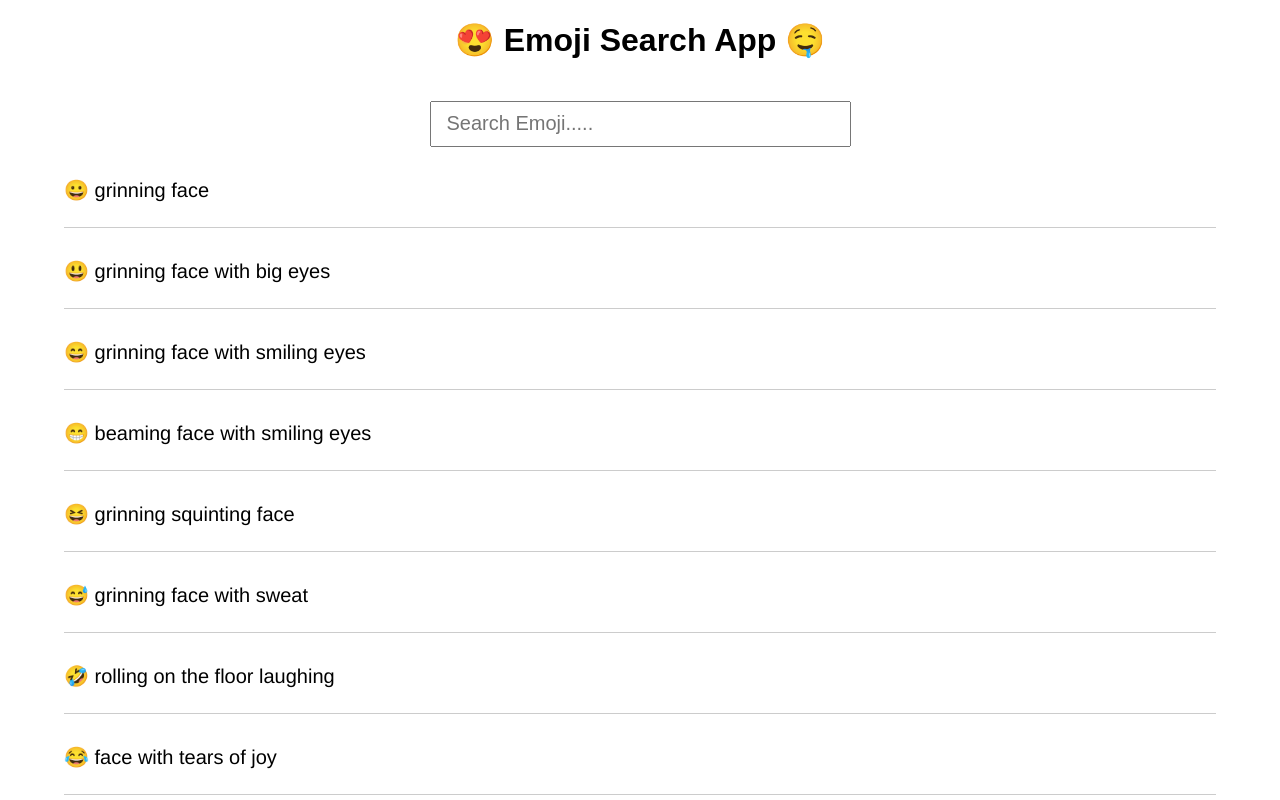
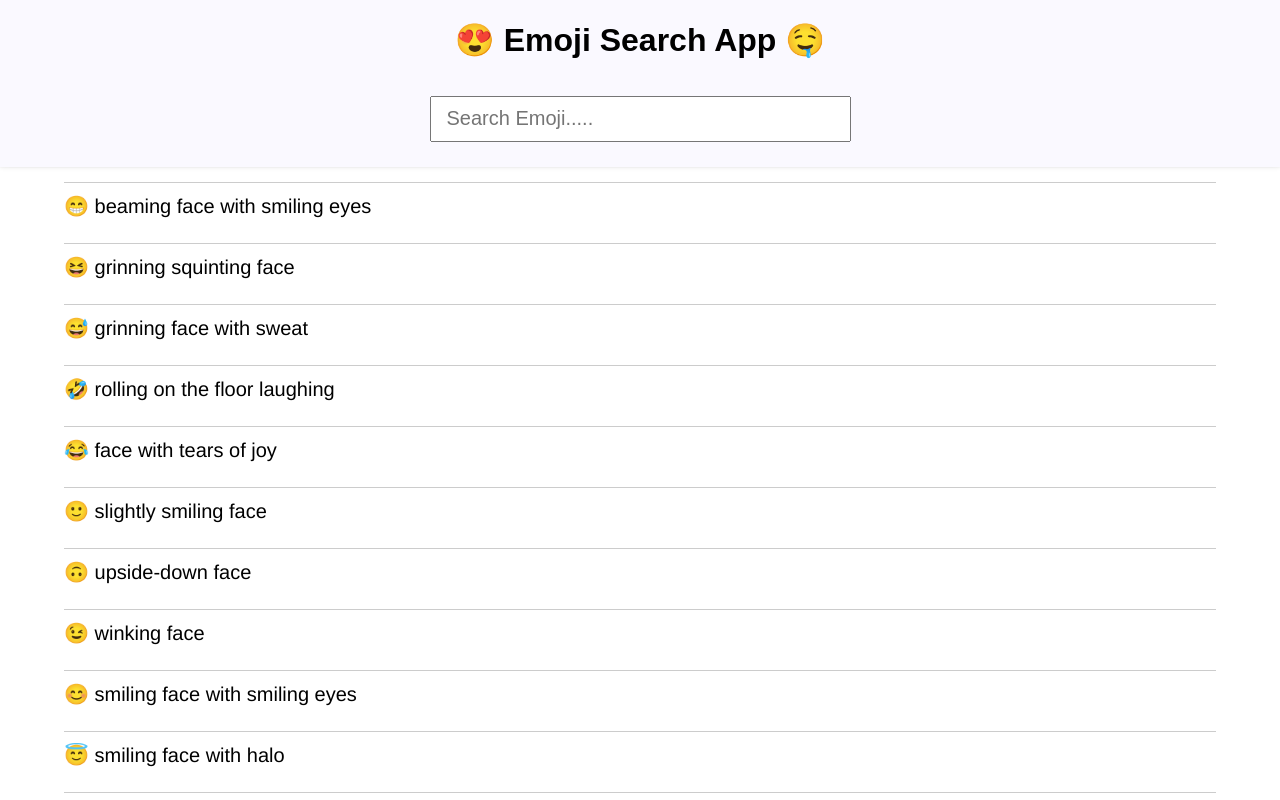
Before and after one commit to PayalSasmal10/emoji-search, a React (Create React App) app: page / in a window 1280 px wide. Shown: the top 800 px of the page. Built offline with nearby package versions, Linux system fonts and the light colour scheme.

Commit message:
fixed the searchbar and emoji search option

```diff
--- a/src/App.css
+++ b/src/App.css
@@ -4,16 +4,42 @@
   align-items: center;
   flex-direction: column;
   font-family: Arial, Helvetica, sans-serif;
+
 }
 
+.emoji-layout {
+  width: 100vw;
+  position: fixed;
+  top: 0;
+  z-index: 100;
+  background-color: #faf9ff;
+  /* margin-bottom: 40px; */
+  display: flex;
+  flex-direction: column;
+  justify-content: center;
+  align-items: center;
+  box-shadow: rgba(0, 0, 0, 0.1) 0px 0px 5px 0px, rgba(0, 0, 0, 0.1) 0px 0px 1px 0px;
+}
+
+
 .App input {
-  margin: 20px;
+  margin: 15px 16px 25px;
   width: 400px;
   height: 40px;
   font-size: 20px;
   padding-left: 15px;
+  /* position: absolute;
+  top: 50%;
+  left: 50%;
+  transform: translate(-50%, -50%) ; */
   max-width: 80%;
 }
+
+.wrapping-jsondata{
+  position: relative;
+  z-index: 1;
+}
+
 
 .emojiRow {
   border-bottom: 1px solid #ccc;
--- a/src/App.js
+++ b/src/App.js
@@ -23,13 +23,18 @@ function App() {
 
   return (
     <div className="App">
+      <div className="emoji-layout">
         <h1>😍 Emoji Search App 🤤</h1>
           <input
+            id="search"
             type="text"
             // value={text}
             placeholder="Search Emoji....."
             onChange={searchHandler}
           />
+
+      </div>
+      <div className="wrapping-jsondata">
         {JSONDATA.filter((val) => {
           if (searchTerm === "") {
             return val;
@@ -48,8 +53,8 @@ function App() {
                   {val.emoji} {val.description}
                 </span>
 
-                <span className='info'>
-                  {!isCopied ? 'Click to copy emoji': 'Copied'}
+                <span className="info">
+                  {!isCopied ? "Click to copy emoji" : "Copied"}
                   {/* {isCopied ? "Copied" : ""} */}
                 </span>
               </div>
@@ -57,6 +62,7 @@ function App() {
           );
         })}
       </div>
+    </div>
   );
 }
 
```
Also changed, not shown: package.json (+6 -1 lines), 1 other file (tests, documents, lock files or other folders). Lines whose indentation alone changed are shown as unchanged.
